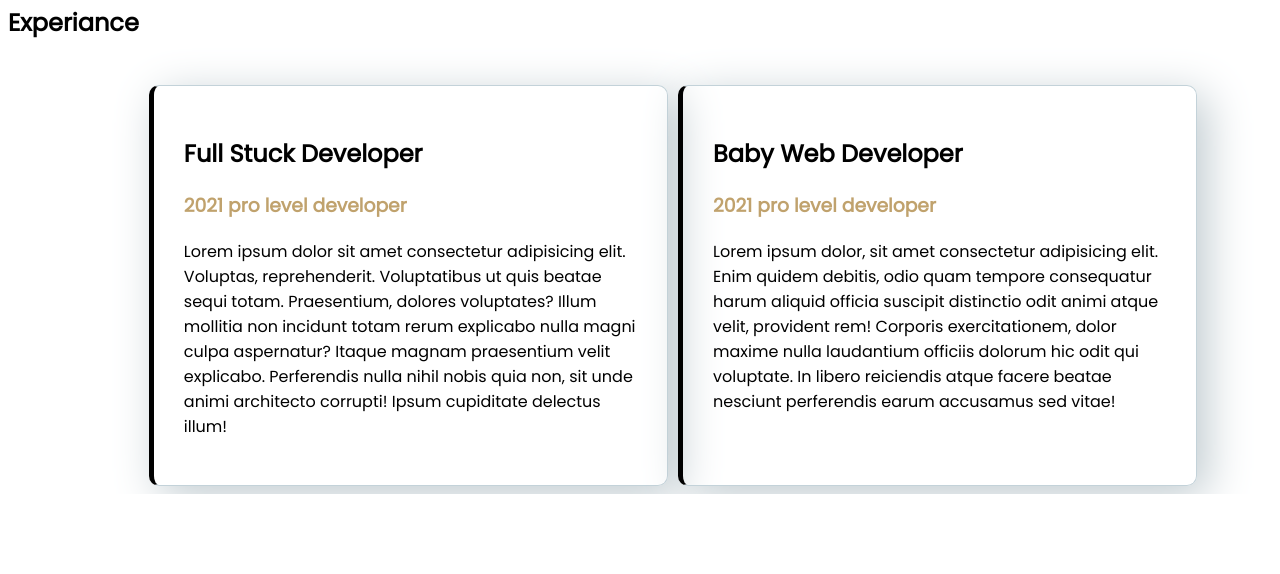
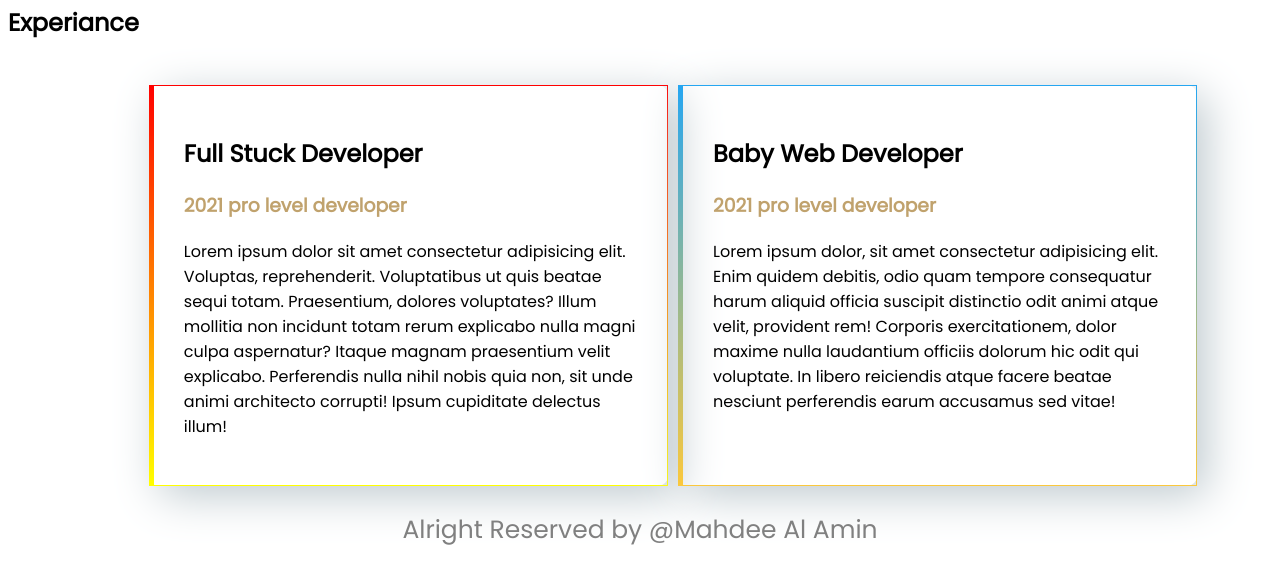
Before and after one commit to mahdee18/my-portfolio, a plain HTML site: page index.html in a window 1280 px wide. Shown: the part 737-1311 px from the top of the page. Before the commit the page ends 1231 px from the top, so only its background shows below. Drawn offline with Linux system fonts and the light colour scheme.

Commit message:
complete portfolio

```diff
--- a/index.html
+++ b/index.html
@@ -37,12 +37,12 @@
         <h1>Experiance</h1>
        </div>
        <div class="experience-item">
-        <div class="box-shadow">
+        <div id="first-gradiant" class="box-shadow">
             <h2>Full Stuck Developer</h2>
             <h3>2021 pro level developer</h3>
             <p>Lorem ipsum dolor sit amet consectetur adipisicing elit. Voluptas, reprehenderit. Voluptatibus ut quis beatae sequi totam. Praesentium, dolores voluptates? Illum mollitia non incidunt totam rerum explicabo nulla magni culpa aspernatur? Itaque magnam praesentium velit explicabo. Perferendis nulla nihil nobis quia non, sit unde animi architecto corrupti! Ipsum cupiditate delectus illum!</p>
         </div>
-        <div class="box-shadow">
+        <div id="second-gradient" class="box-shadow ">
             <h2>Baby Web Developer</h2>
             <h3>2021 pro level developer</h3>
             <p>Lorem ipsum dolor, sit amet consectetur adipisicing elit. Enim quidem debitis, odio quam tempore consequatur harum aliquid officia suscipit distinctio odit animi atque velit, provident rem! Corporis exercitationem, dolor maxime nulla laudantium officiis dolorum hic odit qui voluptate. In libero reiciendis atque facere beatae nesciunt perferendis earum accusamus sed vitae!</p>
@@ -50,5 +50,8 @@
        </div>
 
    </section>
+   <footer>
+       <p>Alright Reserved by @Mahdee Al Amin</p>
+   </footer>
 </body>
 </html>
--- a/style.css
+++ b/style.css
@@ -47,6 +47,19 @@ section{
     padding: 30px;
     border-radius: 10px;
     border: 1px solid rgb(195, 210, 217);
-    border-left: 5px solid #000;
-
 }
+#first-gradiant{
+    border-left: 5px solid ;
+    border-image: linear-gradient(red, yellow);
+    border-image-slice: 1;
+}
+#second-gradient{
+    border-left: 5px solid ;
+    border-image: linear-gradient(rgb(37, 166, 241), rgb(251, 200, 60));
+    border-image-slice: 1;
+}
+footer p{
+    text-align: center;
+    color: gray;
+    font-size: 25px;
+}
```
